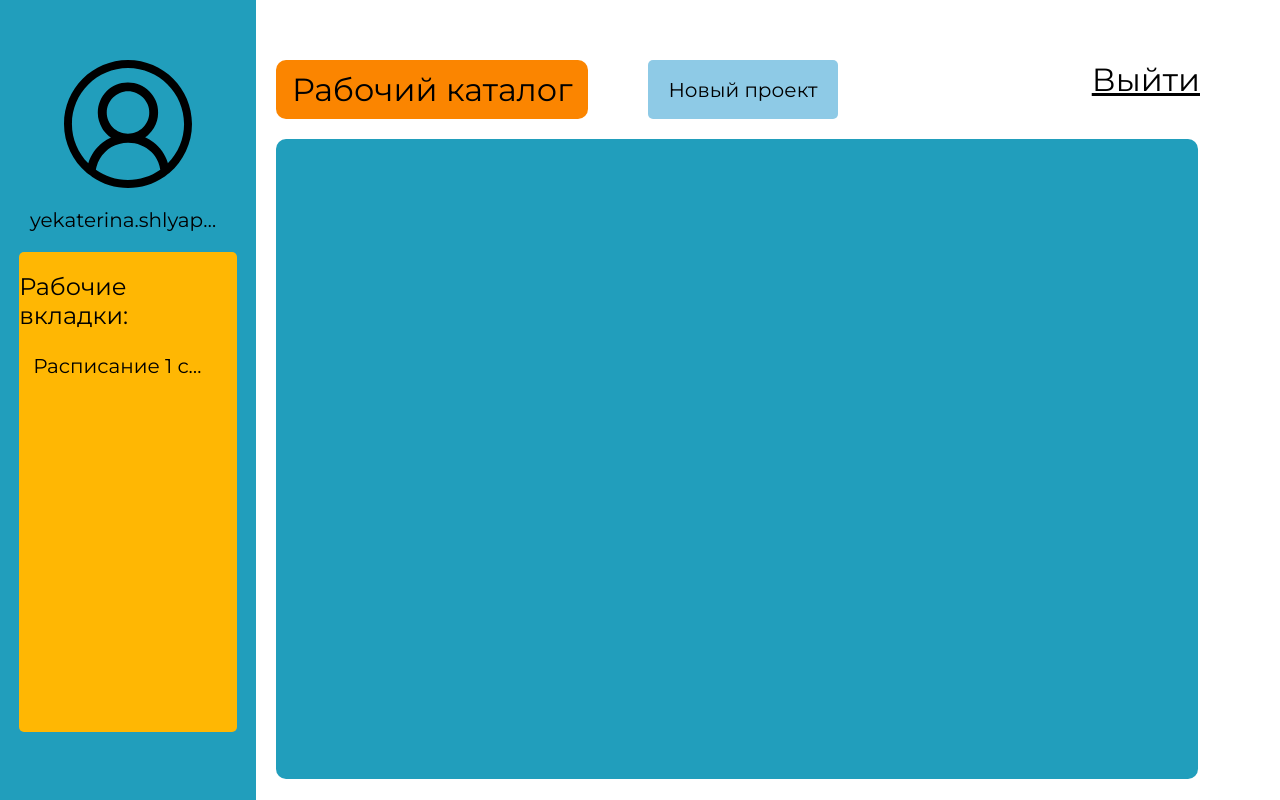
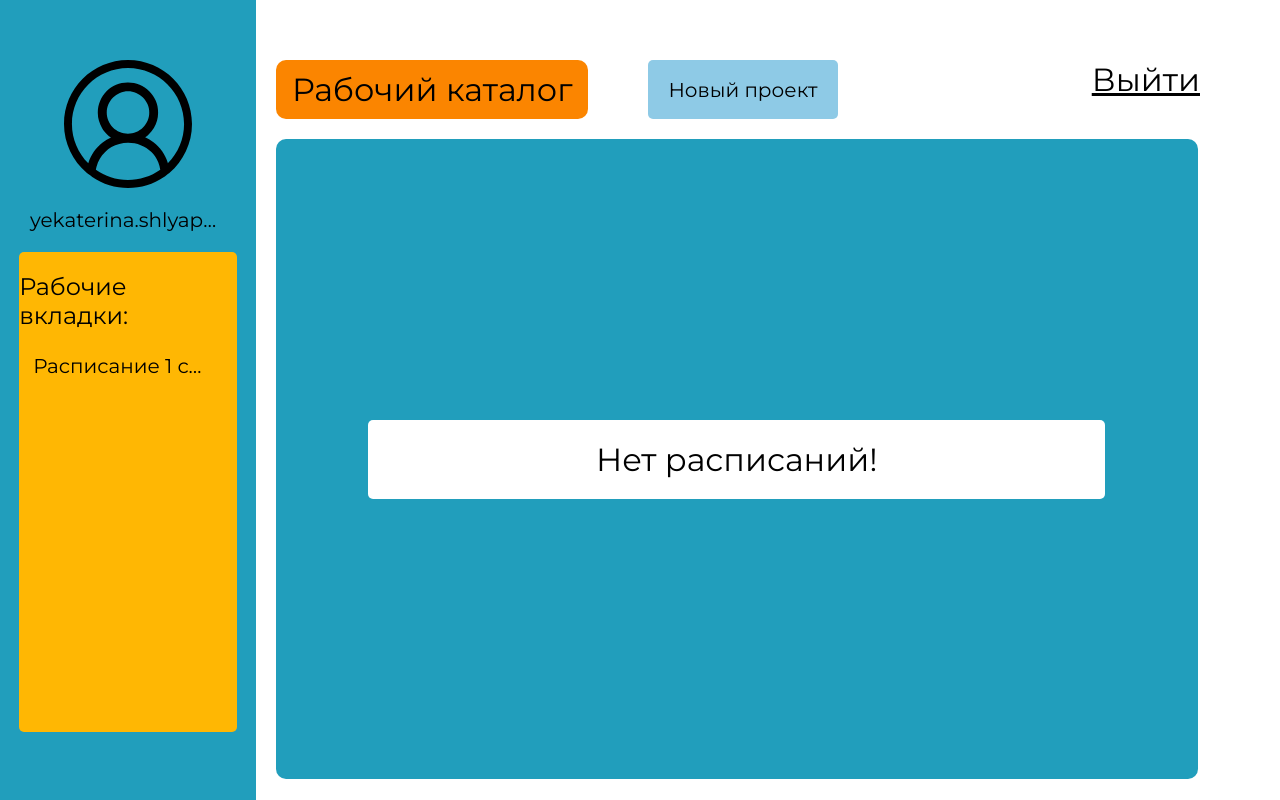
Before and after one commit to Kathy-Laip/graduate-work, a React (Create React App) app in the folder frontend/: page /workBook in a window 1280 px wide. Built offline with nearby package versions, Linux system fonts and the light colour scheme.

Commit message:
добавлен функционал по отображению всех расписаний пользователя

```diff
--- a/frontend/src/architecture/ScheduleFabrica.tsx
+++ b/frontend/src/architecture/ScheduleFabrica.tsx
@@ -2,20 +2,15 @@ import { Schedule } from "./Schedule";
 import { ScheduleSchool } from "./ScheduleSchool";
 import { ScheduleUni } from "./ScheduleUni";
 
-type ScheduleType = typeof ScheduleSchool | typeof ScheduleUni;
+export class ScheduleFabrica{
+    public create(name: string, type: string, createDate: string){
+        if(type === 'uni'){
+            return new ScheduleUni(name, type, createDate)
 
-export class ScheduleFabrica{
-    static list: { [key: string]: ScheduleType }  = {
-        'school': ScheduleSchool,
-        'uni': ScheduleUni
-    }
-
-    public create(name: string, type: string, createDate: string){
-        const SchType = ScheduleFabrica.list[type]
-        if(SchType){
-            return new SchType(name, type, createDate)
-
-        }else{
+        }else if(type === 'school'){
+            return new ScheduleSchool(name, type, createDate)
+        }
+        else{
             return 'ERROR_CREATE'
         }
 
--- a/frontend/src/architecture/User.tsx
+++ b/frontend/src/architecture/User.tsx
@@ -6,7 +6,6 @@ import { switchBlock } from "../constants/const"
 import { Messages } from "../components/Message"
 import apiPos from './fetchConnect'
 
-type ScheduleType = typeof ScheduleSchool | typeof ScheduleUni;
 export class User{
     public login: string
     public password: string
@@ -14,7 +13,7 @@ export class User{
     public currentSchedule?: Schedule
     public openSchedules?: Schedule[]
 
-    public listOfSchedules?: any
+    public listOfSchedules: (ScheduleSchool|ScheduleUni|'ERROR_CREATE')[] = []
 
     constructor(login: string, password: string){
         this.login = login
@@ -32,13 +31,15 @@ export class User{
 
     public async getListOfSchedules(){
         let ans = apiPos({'login': this.login, 'password': this.password}, '/getSchedules')
-        ans.then(answer => {
+        await ans.then(answer => {
             if(answer.otv === 'OK'){
                 let schFabrica = new ScheduleFabrica()
                 for(let sch of answer.works){
                     let type = sch.type === 'университет' ? 'uni' : 'school'
-                    this.listOfSchedules?.push(schFabrica.create(sch.theme, type, sch.date))
+                    this.listOfSchedules.push(schFabrica.create(sch.theme, type, sch.date))
                 }
+            }else{
+                console.log('error')
             }
         })
 
--- a/frontend/src/components/CreateNewBlock.tsx
+++ b/frontend/src/components/CreateNewBlock.tsx
@@ -25,6 +25,9 @@ export const CreateNewBlock: React.FC<Message> = (props) => {
     const closeAdd = () => {
         document.getElementById('blockWithClose')!.style.display = 'none'
         document.getElementById('addProject')!.style.display = 'none'
+        if(document.getElementById('blockWithCloseMES')){
+            document.getElementById('blockWithCloseMES')!.style.display = 'none'
+        }
     }
 
 
--- a/frontend/src/components/Message.tsx
+++ b/frontend/src/components/Message.tsx
@@ -15,7 +15,7 @@ export const Message: React.FC<Messages> = (props) => {
                         document.getElementById('blockWithCloseMES')!.style.display = 'none'
                         document.getElementById('mesBloack')!.style.display = 'none'
                         if(document.getElementById('blockWithClose')){
-                            document.getElementById('blockWithClose')!.style.display = 'flex'
+                            document.getElementById('blockWithClose')!.style.display = 'none'
                         }
                         }}/>
                 </div>
--- /dev/null
+++ b/frontend/src/components/ScheduleBlock.tsx
@@ -0,0 +1,23 @@
+import React from "react";
+import { switchBlock } from "../constants/const";
+import {Link} from 'react-router-dom'
+
+type BlockSchedule = {
+    theme : string,
+    type: string,
+    date: string
+}
+
+export const ScheduleBlock: React.FC<BlockSchedule> = (props) => {
+    return (
+        <div className="scheduleBlock bdR5">
+            <span>{props.theme}</span>
+            <span>{props.date.split('-').reverse().join('.')}</span>
+            <span>Тип учреждения: {props.type === 'uni'? 'университет': 'школа'}</span>
+            <div className="buttonSchedule">
+                <button className="edit btn1 btnYellow bdR5" onClick={() => switchBlock('editProject')}>Редактировать</button>
+                <button className="come btn1 btnGreen bdR5"><Link to='/workBook/workSchedule'>Перейти</Link></button>
+            </div>
+        </div>
+    )
+}
--- a/frontend/src/constants/const.tsx
+++ b/frontend/src/constants/const.tsx
@@ -63,4 +63,12 @@ export const switchBlock = (type:string) => {
         document.getElementById('blockWithCloseMES')!.style.display = 'flex'
         document.getElementById('mesBloack')!.style.display = 'flex'
     }
+    else if(type === 'newProject'){
+        document.getElementById('blockWithClose')!.style.display = 'flex'
+        document.getElementById('addProject')!.style.display = 'flex'
+    }
+    else if(type === 'editProject'){
+        document.getElementById('blockWithClose')!.style.display = 'flex'
+        document.getElementById('editProject')!.style.display = 'flex'
+    }
 }
--- a/frontend/src/index.css
+++ b/frontend/src/index.css
@@ -332,6 +332,18 @@ input::placeholder{
   flex-direction: column;
 }
 
+.emptySch{
+  background-color: white;
+  width: 80%;
+
+  margin: auto;
+  padding: 1rem 2rem;
+}
+
+.emptySch h1{
+  text-align: center;
+}
+
 .scheduleBlock{
   display: flex;
   flex-direction: column;
--- a/frontend/src/pages/WorkPlace.tsx
+++ b/frontend/src/pages/WorkPlace.tsx
@@ -3,23 +3,15 @@ import { Link } from "react-router-dom";
 import { User } from "../architecture/User";
 import { CreateNewBlock } from "../components/CreateNewBlock";
 import { SideBar } from "../components/SideBar";
+import {switchBlock} from '../constants/const'
+import {ScheduleBlock} from '../components/ScheduleBlock'
 
 type WorkPlaceProps = {
     user: User
 }
 
 export const WorkPlace: React.FC<WorkPlaceProps> = (props) => {
-    const switchBlock = (type:string) => {
-        if(type === 'newProject'){
-            document.getElementById('blockWithClose')!.style.display = 'flex'
-            document.getElementById('addProject')!.style.display = 'flex'
-        }
-        else if(type === 'editProject'){
-            document.getElementById('blockWithClose')!.style.display = 'flex'
-            document.getElementById('editProject')!.style.display = 'flex'
-        }
-    }
-
+    console.log(props.user.listOfSchedules)
     return (
        <div className="workMain">
         <SideBar/>
@@ -35,54 +27,15 @@ export const WorkPlace: React.FC<WorkPlaceProps> = (props) => {
             </div>
             <div className="workBodyShedules">
                 <div className="workPlaceSchedules bdR10">
-                    {/* {props.user.listOfSchedules === null ?
-                    ():
-                    ()} */}
-                    {/* <div className="scheduleBlock bdR5">
-                        <span>Тема: Расписание 1 семестр 2023-2024, ИВМиИТ КФУ</span>
-                        <span>Создано: 21.09.2023</span>
-                        <span>Тип учреждения: университет</span>
-                        <div className="buttonSchedule">
-                            <button className="edit btn1 btnYellow bdR5" onClick={() => switchBlock('editProject')}>Редактировать</button>
-                            <button className="come btn1 btnGreen bdR5"><Link to='/workBook/workSchedule'>Перейти</Link></button>
-                        </div>
-                    </div>
-                    <div className="scheduleBlock bdR5">
-                        <span>Тема: Расписание 1 семестр 2023-2024, ИВМиИТ КФУ</span>
-                        <span>Создано: 21.09.2023</span>
-                        <span>Тип учреждения: университет</span>
-                        <div className="buttonSchedule">
-                            <button className="edit btn1 btnYellow bdR5" onClick={() => switchBlock('editProject')}>Редактировать</button>
-                            <button className="come btn1 btnGreen bdR5">Перейти</button>
-                        </div>
-                    </div>
-                    <div className="scheduleBlock bdR5">
-                        <span>Тема: Расписание 1 семестр 2023-2024, ИВМиИТ КФУ</span>
-                        <span>Создано: 21.09.2023</span>
-                        <span>Тип учреждения: университет</span>
-                        <div className="buttonSchedule">
-                            <button className="edit btn1 btnYellow bdR5" onClick={() => switchBlock('editProject')}>Редактировать</button>
-                            <button className="come btn1 btnGreen bdR5">Перейти</button>
-                        </div>
-                    </div>
-                    <div className="scheduleBlock bdR5">
-                        <span>Тема: Расписание 1 семестр 2023-2024, ИВМиИТ КФУ</span>
-                        <span>Создано: 21.09.2023</span>
-                        <span>Тип учреждения: университет</span>
-                        <div className="buttonSchedule">
-                            <button className="edit btn1 btnYellow bdR5" onClick={() => switchBlock('editProject')}>Редактировать</button>
-                            <button className="come btn1 btnGreen bdR5">Перейти</button>
-                        </div>
-                    </div>
-                    <div className="scheduleBlock bdR5">
-                        <span>Тема: Расписание 1 семестр 2023-2024, ИВМиИТ КФУ</span>
-                        <span>Создано: 21.09.2023</span>
-                        <span>Тип учреждения: университет</span>
-                        <div className="buttonSchedule">
-                            <button className="edit btn1 btnYellow bdR5" onClick={() => switchBlock('editProject')}>Редактировать</button>
-                            <button className="come btn1 btnGreen bdR5">Перейти</button>
-                        </div>
-                    </div> */}
+                    {props.user.listOfSchedules.length === 0 ?
+                    (<div className="emptySch bdR5"><h1 className="h1">Нет расписаний!</h1></div>)
+                    :
+                    props.user.listOfSchedules.map(el => {
+                        if(el !== 'ERROR_CREATE'){
+                            return ( <ScheduleBlock theme={el.name} type={el.type} date={el.createDate}/>)
+                        }
+                    }
+                    )}
                 </div>
             </div>
         </div>
```
